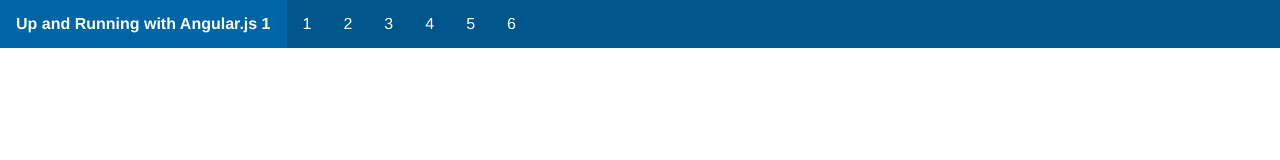
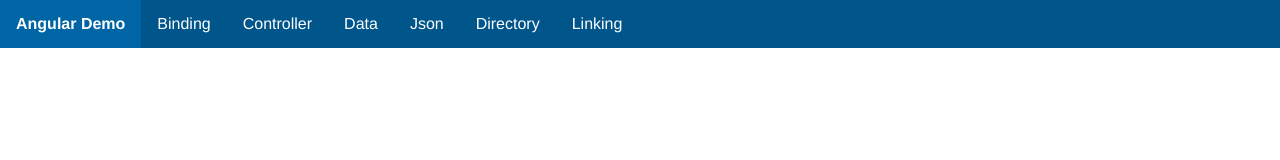
Before and after one commit to smerth/angular-1-up-and-running, a plain HTML site: page index.html in a window 1280 px wide. Drawn offline with nearby package versions, Linux system fonts and the light colour scheme; a web font is replaced by a local one.

Commit message:
Update 2016-10-27T21:13:13.508Z

```diff
--- a/index.html
+++ b/index.html
@@ -14,13 +14,13 @@
     <div class="grid-frame vertical">
       <div class="grid-content shrink" style="padding: 0;">
         <ul class="primary condense menu-bar">
-          <li><a ui-sref="home"><strong>Up and Running with Angular.js 1</strong></a></li>
-          <li><a ui-sref="one">1</a></li>
-          <li><a ui-sref="two">2</a></li>
-          <li><a ui-sref="three">3</a></li>
-          <li><a ui-sref="four">4</a></li>
-          <li><a ui-sref="five">5</a></li>
-          <li><a ui-sref="six">6</a></li>
+          <li><a ui-sref="home"><strong>Angular Demo</strong></a></li>
+          <li><a ui-sref="one">Binding</a></li>
+          <li><a ui-sref="two">Controller</a></li>
+          <li><a ui-sref="three">Data</a></li>
+          <li><a ui-sref="four">Json</a></li>
+          <li><a ui-sref="five">Directory</a></li>
+          <li><a ui-sref="six">Linking</a></li>
 
         </ul>
       </div>
```
Also changed, not shown: templates/home.html (+1 -1 lines).
